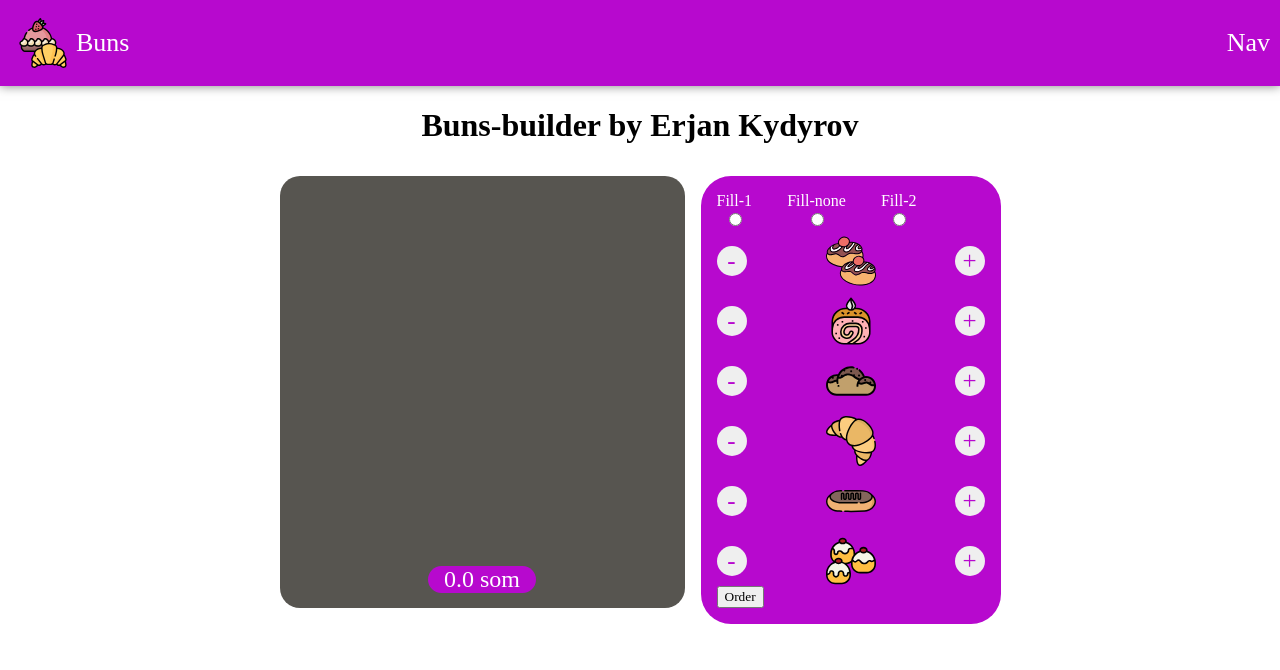
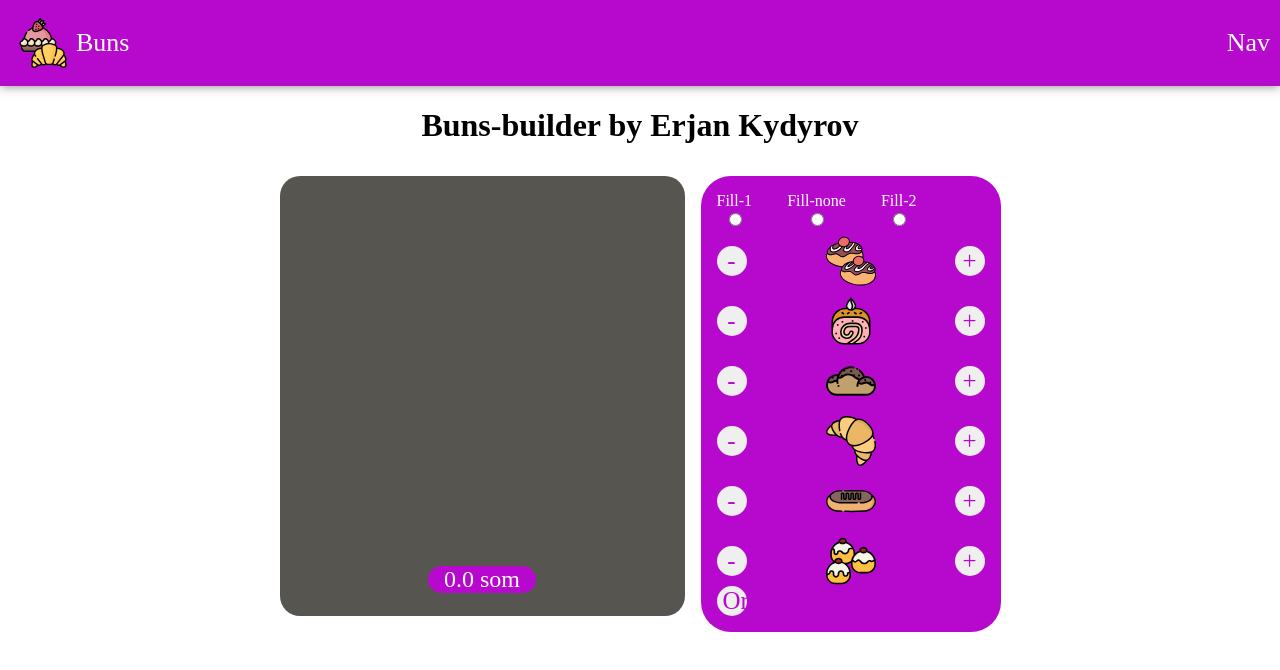
Before and after one commit to Erjankydyrov/private-builder, a React (Create React App) app: page / in a window 1280 px wide. Shown: the top 670 px of the page. Built offline with nearby package versions, Linux system fonts and the light colour scheme; no server answers; a web font is replaced by a local one.

Commit message:
corected styles

```diff
--- a/src/components/UI/Button/Button.module.css
+++ b/src/components/UI/Button/Button.module.css
@@ -0,0 +1,24 @@
+.Button {
+    border-radius: 50%;
+    border: 0px;
+    font-size: 25px;
+    color: #b709ce;
+    width: 30px;
+    height: 30px;
+    outline: none;
+}
+.Button:hover {
+    color: white;
+    background-color: #b709ce;
+    box-shadow: 0px 0px 15px black;
+}
+.Button:disabled {
+    opacity: .5;
+}
+
+.green {
+    background-color: rgb(137, 255, 133);
+}
+.green:not(:disabled):hover {
+    background-color: rgb(49, 172, 0);
+}
```
